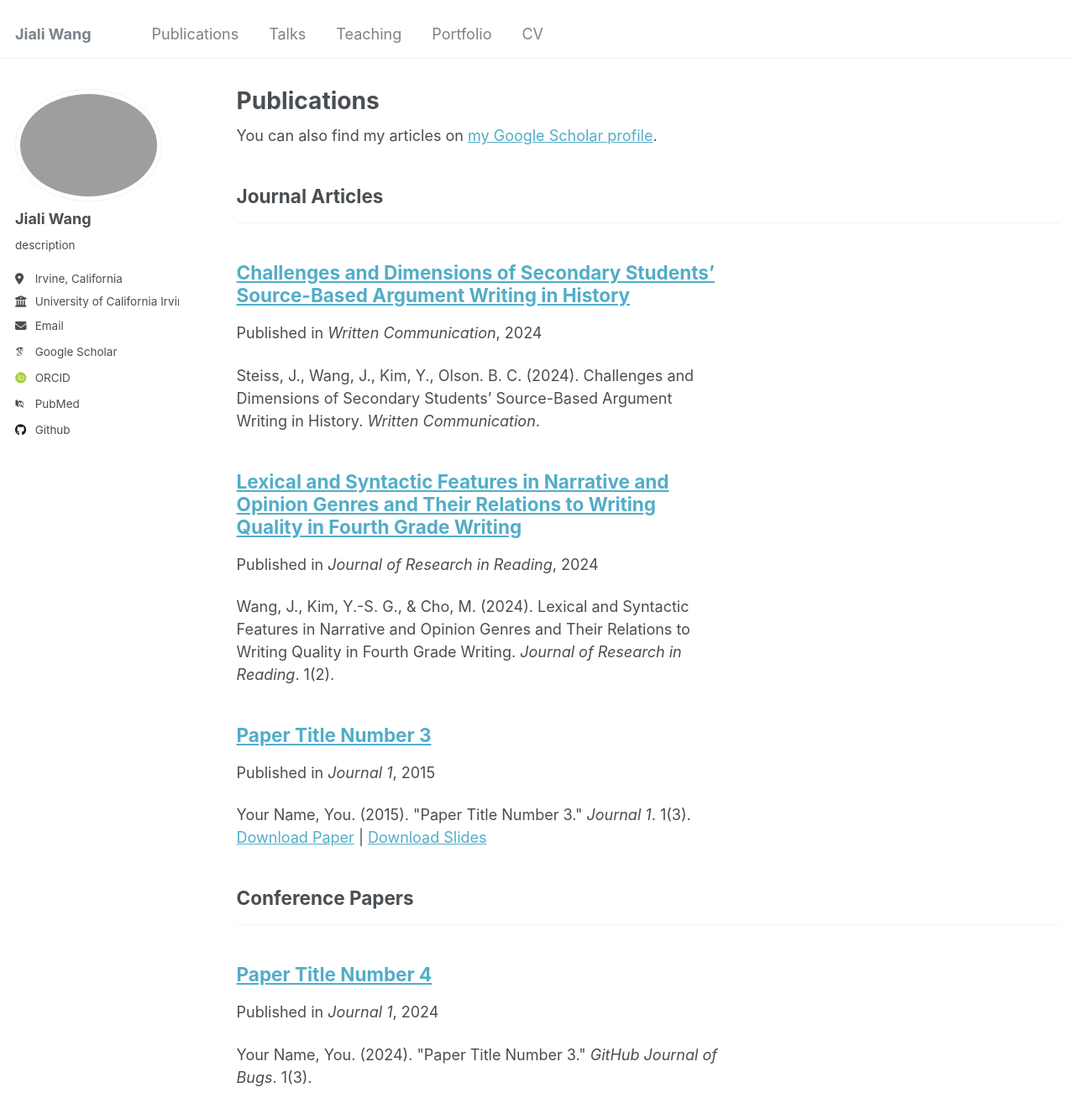
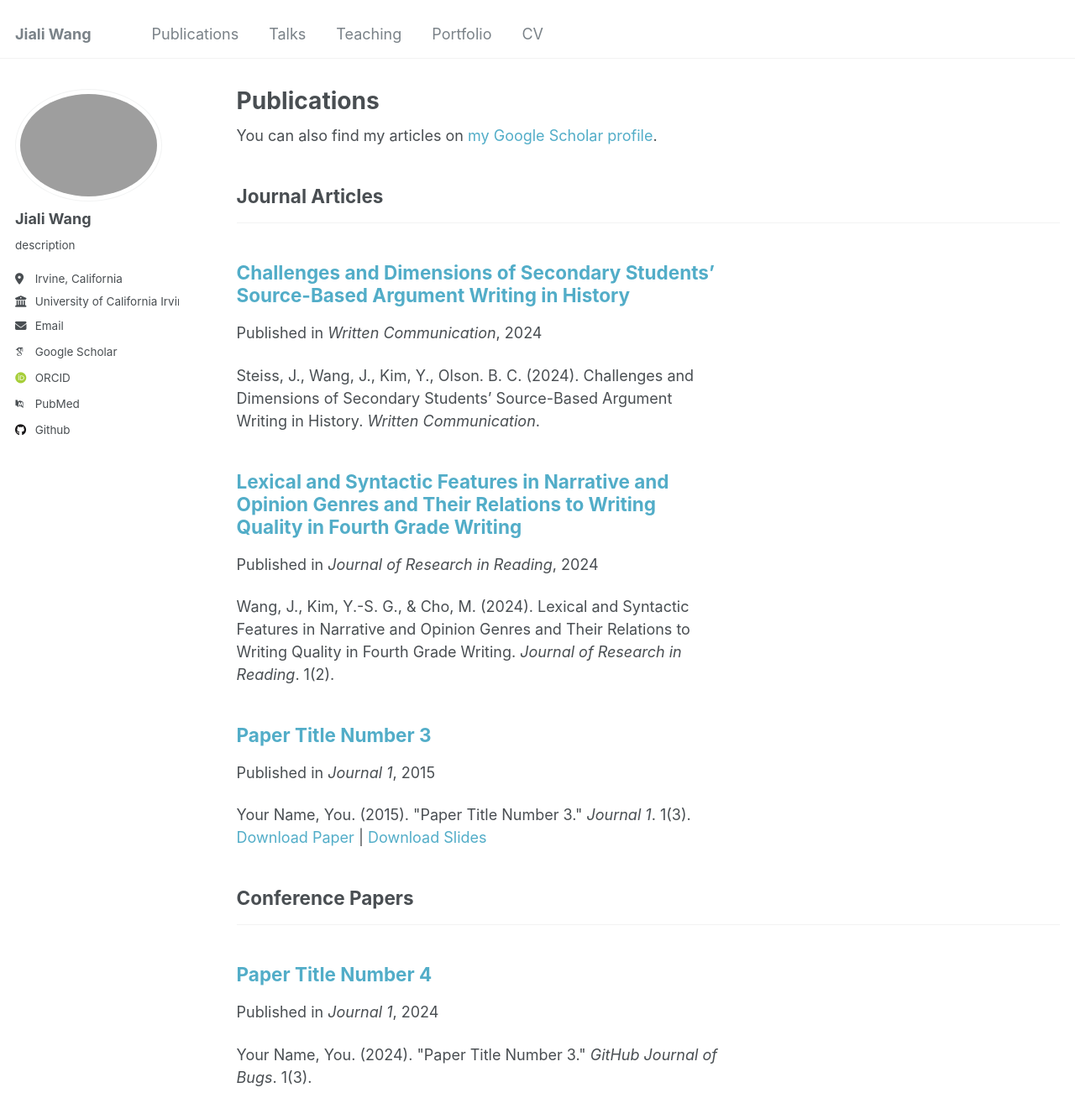
Before and after one commit to AltriaCarrie/altriacarrie.github.io, a Jekyll site: the page built from _pages/publications.html, in a window 1280 px wide and 1400 px high. Shown: the top 1333 px of the window at 84% size. Built offline with Jekyll 4.4.1, drawn with Linux system fonts in a browser that asks for light colours; some web fonts are replaced.

Commit message:
Update archive-single.html

```diff
--- a/_includes/archive-single.html
+++ b/_includes/archive-single.html
@@ -27,7 +27,14 @@
     {% endif %}
 
     <h2 class="archive__item-title" itemprop="headline">
-      <style> a{ TEXT-DECORATION:none }</style>
+      <style type="text/css">
+        a:link,a:visited{
+          text-decoration:none;
+        }
+        a:hover{
+          text-decoration:underline;
+        }
+      </style>
       {% if post.link %}
         <a href="{{ post.link }}">{{ title }}</a> <a href="{{ base_path }}{{ post.url }}" rel="permalink"><i class="fa fa-link" aria-hidden="true" title="permalink"></i><span class="sr-only">Permalink</span></a>
       {% else %}
```
